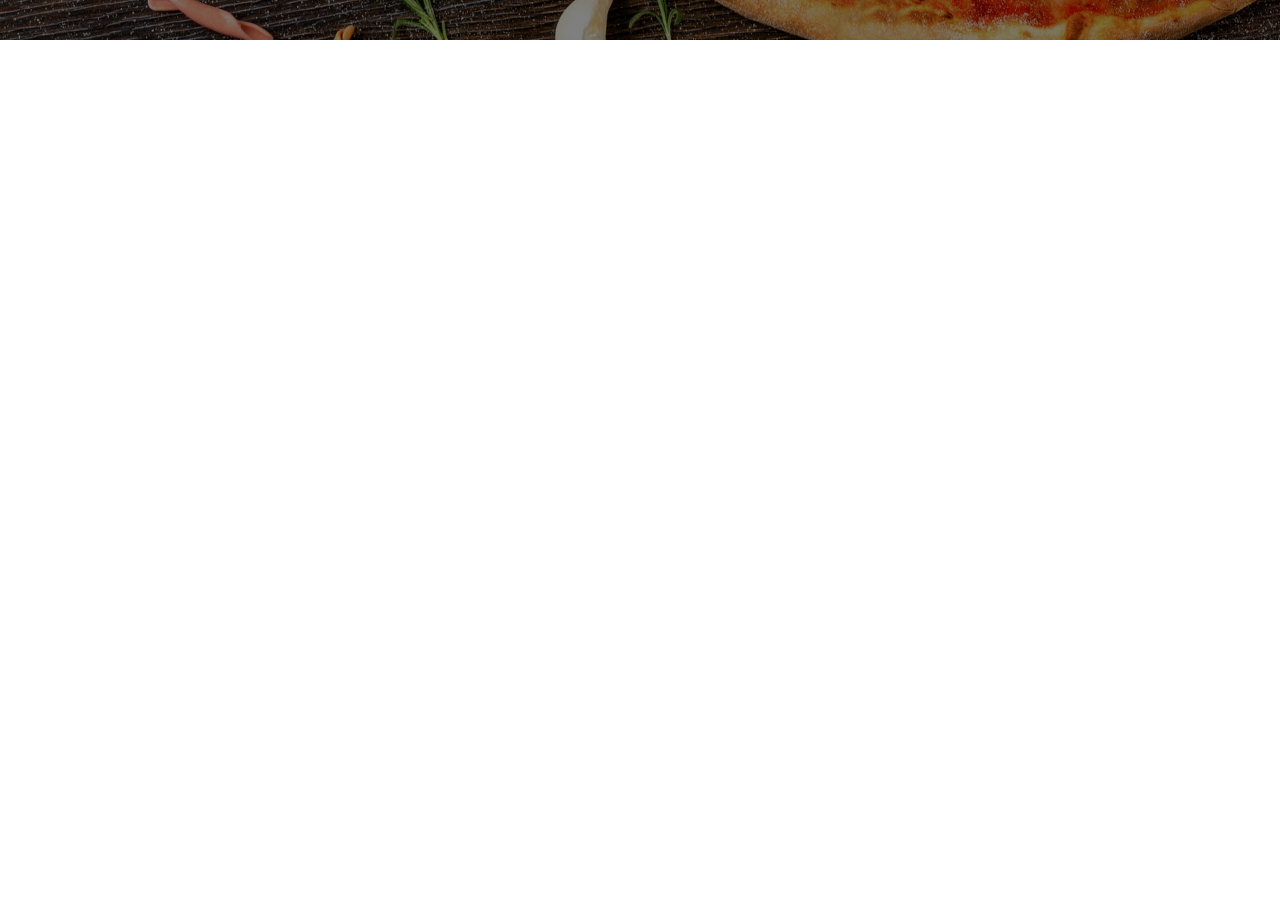
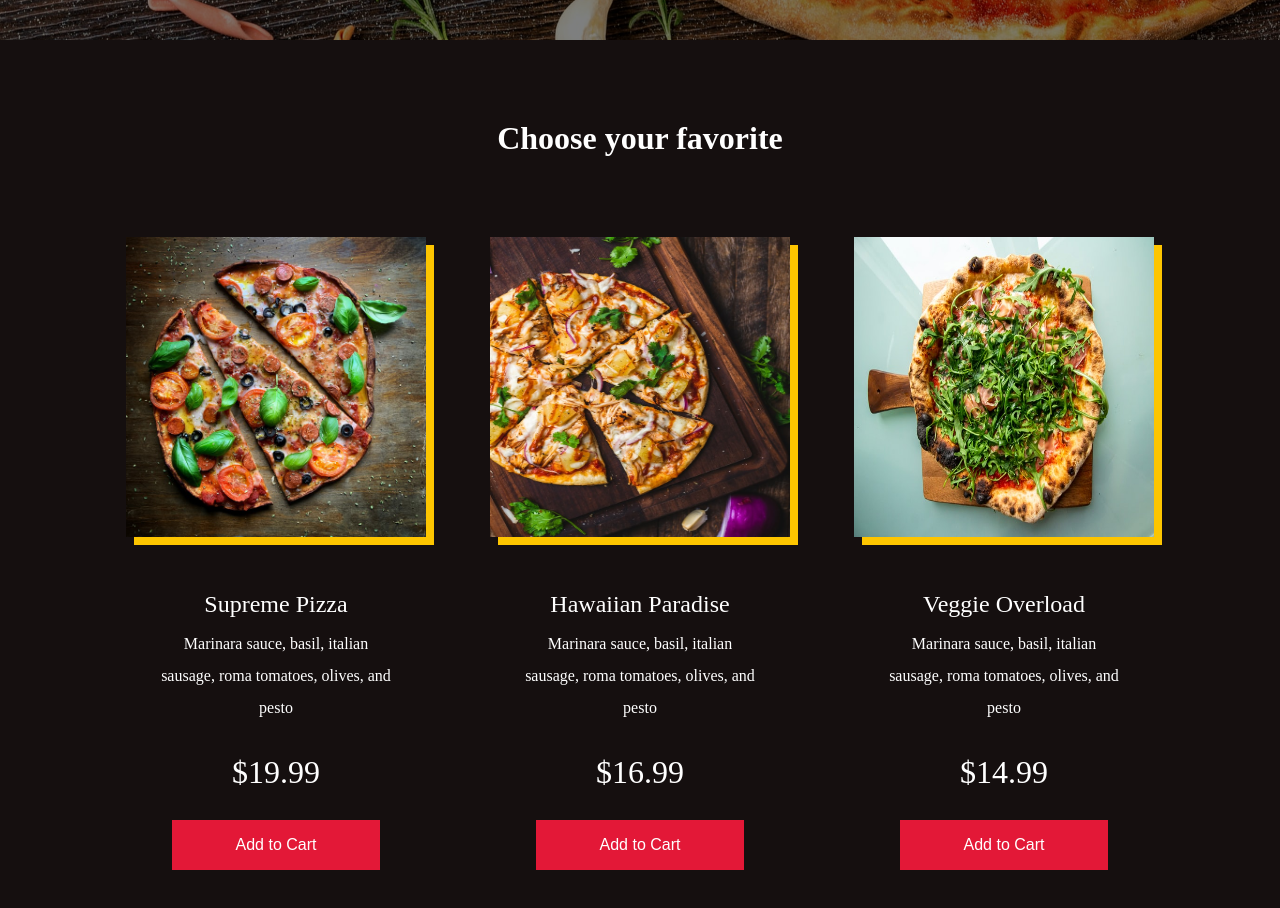
Before and after one commit to ankitt01/react-website-styled-components, a React (Create React App) app: page / in a window 1280 px wide. Shown: the part 760-1668 px from the top of the page. Before the commit the page ends 800 px from the top, so only its background shows below. Built offline with nearby package versions, Linux system fonts and the light colour scheme.

Commit message:
products done

```diff
--- a/src/App.js
+++ b/src/App.js
@@ -2,12 +2,15 @@
 import { BrowserRouter as Router } from 'react-router-dom'
 import { GlobalStyle } from './globalStyles';
 import Hero from './components/Hero'
+import Products from './components/Products'
+import {productData} from './components/Products/data'
 
 function App() {
   return (
     <Router>
       <GlobalStyle />
-        <Hero />
+      <Hero />
+      <Products heading="Choose your favorite" data={productData} />
     </Router>
   );
 }
--- /dev/null
+++ b/src/components/Products/ProductsElements.jsx
@@ -0,0 +1,73 @@
+import styled from 'styled-components';
+
+export const ProductsContainer = styled.div`
+  /* width: 100vw; */
+  min-height: 100vh;
+  padding: 5rem calc((100vw - 1300px) / 2);
+  background: #150f0f;
+  color: #fff;
+`;
+
+export const ProductWrapper = styled.div`
+  display: flex;
+  flex-wrap: wrap;
+  justify-content: center;
+  margin: 0 auto;
+`;
+
+export const ProductCard = styled.div`
+  margin: 0 2rem;
+  line-height: 2;
+  width: 300px;
+`;
+
+export const ProductImg = styled.img`
+  height: 300px;
+  min-width: 300px;
+  max-width: 100%;
+  box-shadow: 8px 8px #fdc500;
+`;
+
+export const ProductsHeading = styled.h1`
+  font-size: clamp(2rem, 2.5vw, 3rem);
+  text-align: center;
+  margin-bottom: 5rem;
+`;
+
+export const ProductTitle = styled.h2`
+  font-weight: 400;
+  font-size: 1.5rem;
+`;
+
+export const ProductInfo = styled.div`
+  display: flex;
+  flex-direction: column;
+  justify-content: center;
+  align-items: center;
+  padding: 2rem;
+  text-align: center;
+`;
+
+export const ProductDesc = styled.p`
+  margin-bottom: 1rem;
+`;
+
+export const ProductPrice = styled.p`
+  margin-bottom: 1rem;
+  font-size: 2rem;
+`;
+
+export const ProductButton = styled.button`
+  font-size: 1rem;
+  padding: 1rem 4rem;
+  border: none;
+  background: #e31837;
+  color: #fff;
+  transition: 0.2 ease-out;
+  &:hover {
+    background: #ffc500;
+    transition: 0.2s ease-out;
+    cursor: pointer;
+    color: #000;
+  }
+`;
--- /dev/null
+++ b/src/components/Products/data.js
@@ -0,0 +1,58 @@
+import product1 from '../../images/product-1.jpg';
+import product2 from '../../images/product-2.jpg';
+import product3 from '../../images/product-3.jpg';
+import sweet1 from '../../images/sweet3.jpg';
+import sweet2 from '../../images/sweet-2.jpg';
+import sweet3 from '../../images/sweet-3.jpg';
+
+export const productData = [{
+        img: product1,
+        alt: 'Pizza',
+        name: 'Supreme Pizza',
+        desc: 'Marinara sauce, basil, italian sausage, roma tomatoes, olives, and pesto',
+        price: '$19.99',
+        button: 'Add to Cart'
+    },
+    {
+        img: product2,
+        alt: 'Pizza',
+        name: 'Hawaiian Paradise',
+        desc: ' Marinara sauce, basil, italian sausage, roma tomatoes, olives, and pesto',
+        price: '$16.99',
+        button: 'Add to Cart'
+    },
+    {
+        img: product3,
+        alt: 'Pizza',
+        name: 'Veggie Overload',
+        desc: ' Marinara sauce, basil, italian sausage, roma tomatoes, olives, and pesto',
+        price: '$14.99',
+        button: 'Add to Cart'
+    }
+];
+
+export const productDataTwo = [{
+        img: sweet2,
+        alt: 'Donuts',
+        name: 'Doughlicious',
+        desc: 'Belgian chocolate glazed donuts covered in icing with sprinkles on top',
+        price: '$9.99',
+        button: 'Add to Cart'
+    },
+    {
+        img: sweet3,
+        alt: 'Ice Cream',
+        name: 'Caramel Wonder',
+        desc: 'Vanilla ice cream covered with caramel and chocolate glaze topped with a coco stick',
+        price: '$12.99',
+        button: 'Add to Cart'
+    },
+    {
+        img: sweet1,
+        alt: 'Brownie',
+        name: 'Brownie Bunch',
+        desc: 'Double fudge brownie squares topped with white chocolate pieces and macadamia nuts',
+        price: '$9.99',
+        button: 'Add to Cart'
+    }
+];
--- /dev/null
+++ b/src/components/Products/index.js
@@ -0,0 +1,37 @@
+import React from 'react'
+import {
+    ProductsContainer,
+    ProductWrapper,
+    ProductsHeading,
+    ProductTitle,
+    ProductCard,
+    ProductImg,
+    ProductInfo,
+    ProductDesc,
+    ProductPrice,
+    ProductButton
+}from './ProductsElements';
+const Products = ({heading,data}) => {
+    return (
+        <ProductsContainer>
+            <ProductsHeading>{heading}</ProductsHeading>
+            <ProductWrapper>
+                {data.map((product, index) => {
+                    return (
+                        <ProductCard key="index">
+                            <ProductImg src={product.img} alt={product.alt} />
+                            <ProductInfo>
+                                <ProductTitle>{product.name}</ProductTitle>
+                                <ProductDesc>{product.desc}</ProductDesc>
+                                <ProductPrice>{product.price}</ProductPrice>
+                                <ProductButton>{product.button}</ProductButton>
+                            </ProductInfo>
+                        </ProductCard>
+                    )
+                })}
+            </ProductWrapper>
+        </ProductsContainer>
+    )
+}
+
+export default Products
```
